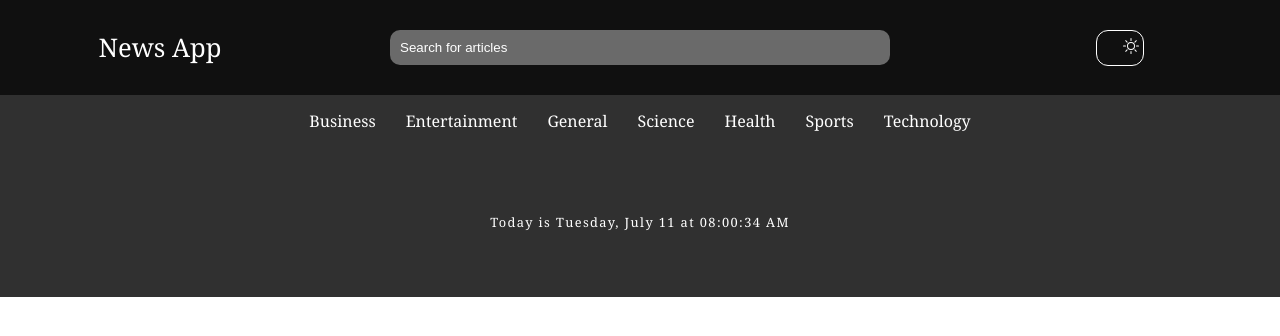
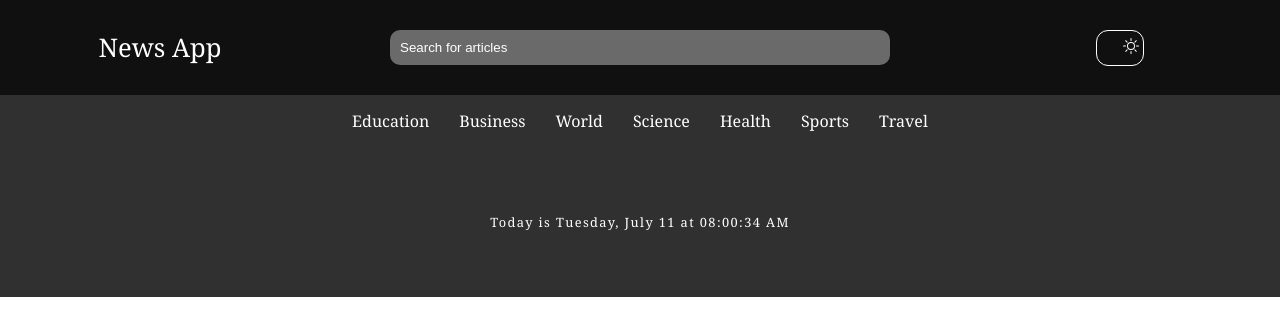
Before and after one commit to MariolaFilipiak/News-App, a React (Create React App) app: page /News-App/country/1 in a window 1280 px wide. Shown: the top 336 px of the page. Built offline with nearby package versions, Linux system fonts and the light colour scheme.

Commit message:
categories changed for nytimes

```diff
--- a/src/common/Categories/Categories.tsx
+++ b/src/common/Categories/Categories.tsx
@@ -4,13 +4,13 @@ import { Name, Wrapper } from "./styled";
 const Categories = () => {
   return (
     <Wrapper>
-      <Name to={toCategory("business")}>Business</Name>
-      <Name to={toCategory("entertainment")}>Entertainment</Name>
-      <Name to={toCategory("general")}>General</Name>
-      <Name to={toCategory("science")}>Science</Name>
+      <Name to={toCategory("Education")}>Education</Name>
+      <Name to={toCategory("Business")}>Business</Name>
+      <Name to={toCategory("World")}>World</Name>
+      <Name to={toCategory("Science")}>Science</Name>
       <Name to={toCategory("health")}> Health</Name>
       <Name to={toCategory("sports")}>Sports</Name>
-      <Name to={toCategory("technology")}>Technology</Name>
+      <Name to={toCategory("Travel")}>Travel</Name>
     </Wrapper>
   );
 };
```
